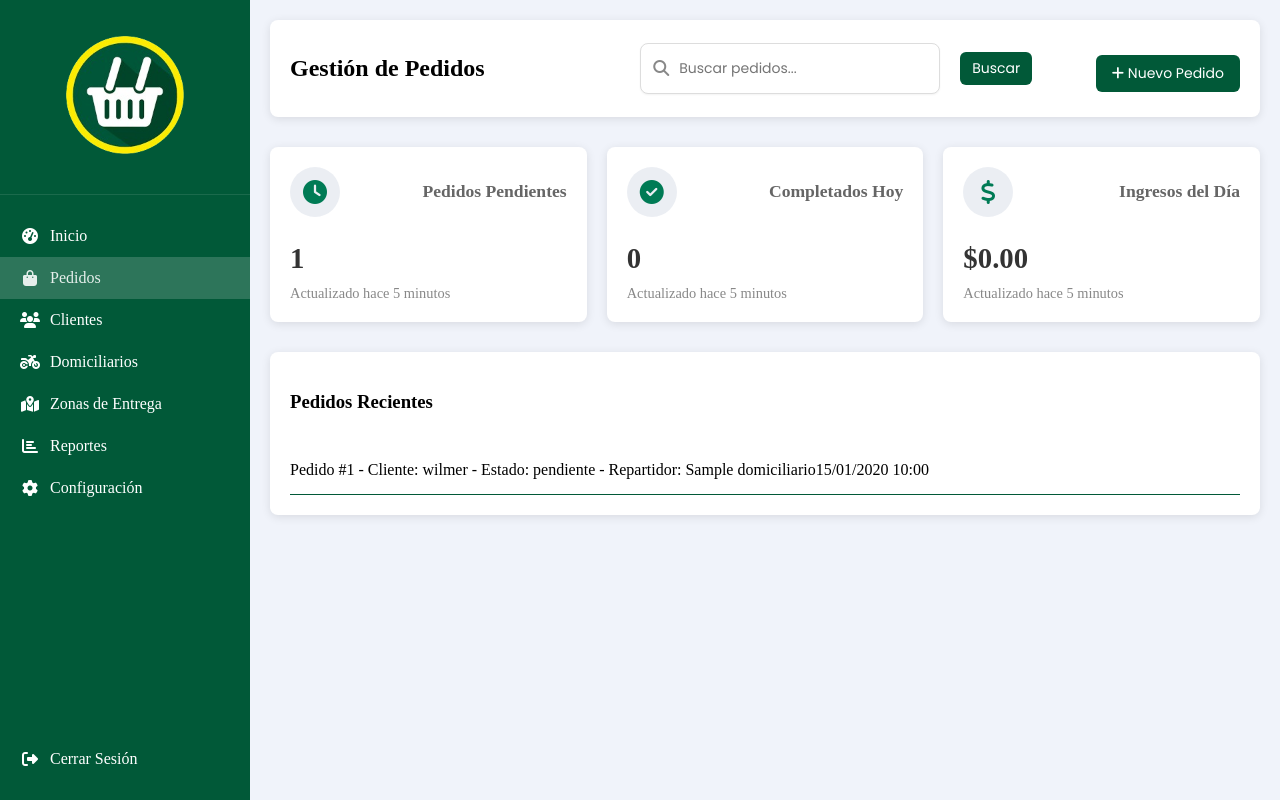
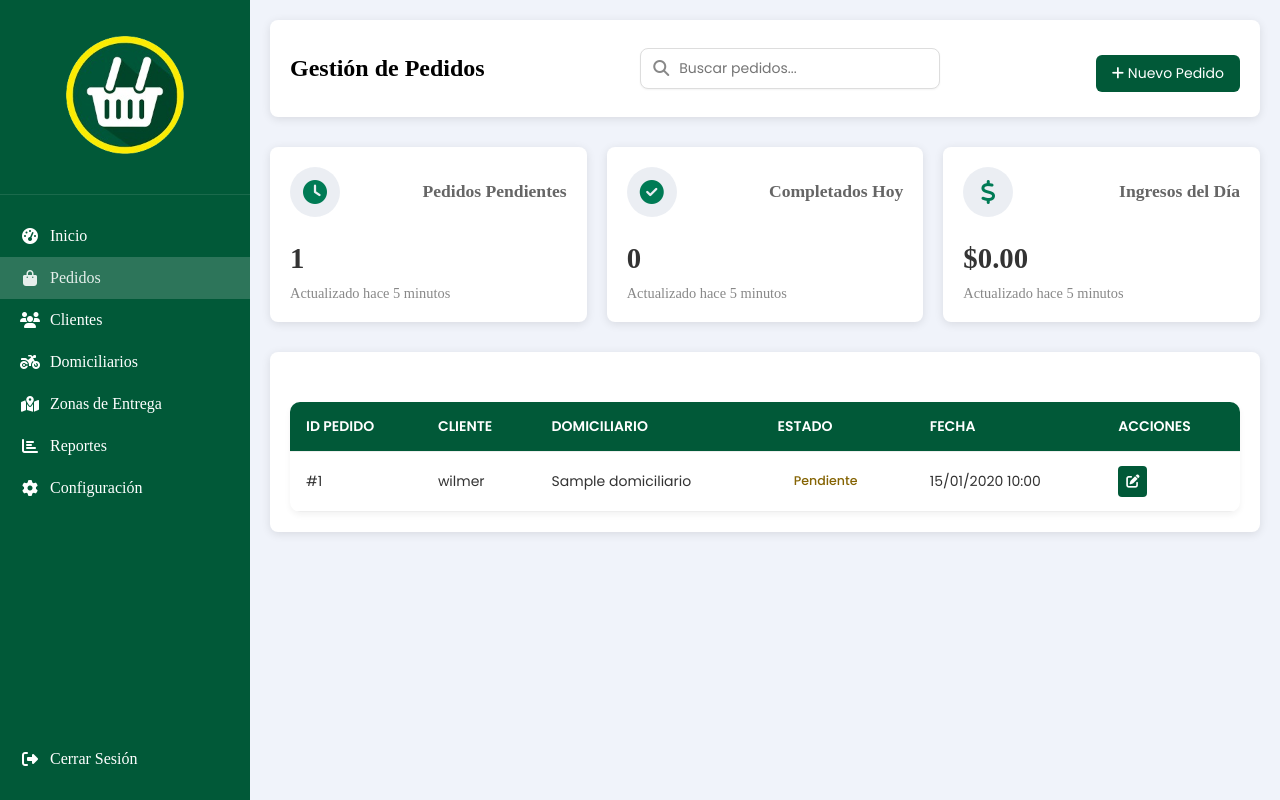
Before and after one commit to santiagoGC-lab/SM_Domicilios, a PHP site: page /pedidos.php in a window 1280 px wide. Run offline with PHP 8.4, Linux system fonts and the light colour scheme; a user stored in the database is signed in; data comes from the database, SQL or seed files in the repository; tables that the repository leaves empty hold one stand-in row (values such as "Sample post").

Commit message:
MEDIO TERMINADO HAY QUE HACER PRUEBAS

```diff
--- a/componentes/cliente.css
+++ b/componentes/cliente.css
@@ -414,7 +414,6 @@
     gap: 5px;
 }
 
-.btn-ver,
 .btn-historial {
     background-color: #6c757d;
     color: white;
@@ -425,14 +424,13 @@
     transition: all var(--transition-speed) var(--transition-timing);
 }
 
-.btn-ver:hover,
 .btn-historial:hover {
     opacity: 0.8;
     transform: translateY(-2px);
 }
 
 .btn-editar {
-    background-color: var(--warning-color);
+    background-color: var(--primary-color);
     color: white;
 }
 
--- a/componentes/pedidos.css
+++ b/componentes/pedidos.css
@@ -10,14 +10,17 @@
 }
 
 ::-webkit-scrollbar-track {
-    background: #f0f3fa; /* color claro del fondo */
+    background: #f0f3fa;
+    /* color claro del fondo */
     border-radius: 10px;
 }
 
 ::-webkit-scrollbar-thumb {
-    background-color: var(--primary-color); /* verde institucional */
+    background-color: var(--primary-color);
+    /* verde institucional */
     border-radius: 10px;
-    border: 2px solid #f0f3fa; /* para espacio alrededor del thumb */
+    border: 2px solid #f0f3fa;
+    /* para espacio alrededor del thumb */
 }
 
 ::-webkit-scrollbar-thumb:hover {
@@ -124,7 +127,7 @@
     padding: 8px 12px;
     border: 1px solid #ddd;
     border-radius: 8px;
-    box-shadow: 0 1px 2px rgba(0,0,0,0.05);
+    box-shadow: 0 1px 2px rgba(0, 0, 0, 0.05);
     max-width: 300px;
     gap: 8px;
 }
@@ -342,68 +345,106 @@
     border-radius: 4px;
 }
 
-/* Estilos específicos para la gestión de pedidos */
 .orders-table {
-    background: #fff;
-    border-radius: 8px;
-    box-shadow: 0 2px 4px rgba(0, 0, 0, 0.1);
-    margin-top: 20px;
-    overflow: hidden;
+    margin-top: 30px;
+    background-color: #fff;
+    border-radius: 10px;
+    box-shadow: 0 3px 6px rgba(0, 0, 0, 0.05);
+    overflow-x: auto;
+    font-family: 'Poppins', sans-serif;
 }
 
 .orders-table table {
     width: 100%;
     border-collapse: collapse;
+    min-width: 700px;
 }
 
 .orders-table th,
 .orders-table td {
-    padding: 12px 15px;
+    padding: 14px 16px;
     text-align: left;
+    font-size: 14px;
+    color: #333;
     border-bottom: 1px solid #eee;
 }
 
 .orders-table th {
-    background-color: #f8f9fa;
+    background-color: var(--primary-color);
+    color: white;
     font-weight: 600;
-    color: #333;
+    text-transform: uppercase;
 }
 
-/* Estados de pedidos */
-.estado-pendiente,
-.estado-en_proceso,
-.estado-en_camino,
-.estado-entregado,
-.estado-cancelado {
-    padding: 6px 12px;
-    border-radius: 15px;
-    font-size: 0.85em;
-    font-weight: 500;
+.orders-table tr:hover {
+    background-color: #f9f9f9;
+    transition: background-color 0.3s ease;
 }
 
+.orders-table td.estado {
+    font-weight: 600;
+    border-radius: 16px;
+    padding: 6px 10px;
+    display: inline-block;
+}
+
+/* Puedes reutilizar estas clases o asegurarte que estén aplicadas dinámicamente */
 .estado-pendiente {
-    background-color: #fff3cd;
+    padding: 5px 10px;
+    border-radius: 15px;
+    font-size: 0.9em;
+    font-weight: 500;
+    background-color: var(--regular-color);
+    color: white;
+    text-transform: capitalize;
+    display: flex;
+    justify-content: center;
+    align-items: center;
+    width: 80%;
+    height: 100%;
     color: #856404;
 }
 
-.estado-en_proceso {
-    background-color: #cce5ff;
-    color: #004085;
-}
-
 .estado-en_camino {
-    background-color: #d4edda;
-    color: #155724;
+    background-color: #d1ecf1;
+    padding: 5px 10px;
+    border-radius: 15px;
+    font-size: 0.9em;
+    font-weight: 500;
+    text-transform: capitalize;
+    display: flex;
+    justify-content: center;
+    align-items: center;
+    width: 80%;
+    height: 100%;
 }
 
 .estado-entregado {
-    background-color: #c3e6cb;
-    color: #155724;
+    background-color: #38bd57;
+    padding: 5px 10px;
+    border-radius: 15px;
+    font-size: 0.9em;
+    font-weight: 500;
+    text-transform: capitalize;
+    display: flex;
+    justify-content: center;
+    align-items: center;
+    width: 80%;
+    height: 100%;
 }
 
 .estado-cancelado {
-    background-color: #f8d7da;
-    color: #721c24;
+    padding: 5px 10px;
+    border-radius: 15px;
+    font-size: 0.9em;
+    font-weight: 500;
+    text-transform: capitalize;
+    display: flex;
+    justify-content: center;
+    align-items: center;
+    width: 80%;
+    height: 100%;
+    background-color: #721c24;
 }
 
 /* Estilos para el formulario de pedidos */
@@ -443,6 +484,19 @@
     align-items: center;
 }
 
+.btn-editar {
+    background-color: var(--primary-color);
+    padding: 8px;
+    border: none;
+    color: white;
+    border-radius: 4px;
+    cursor: pointer;
+}
+
+.btn-editar:hover {
+    background-color: var(--primary-color);
+}
+
 @media (max-width: 768px) {
     .producto-item {
         flex-direction: column;
--- a/servicios/procesar_pedido.php
+++ b/servicios/procesar_pedido.php
@@ -2,7 +2,7 @@
 session_start();
 header('Content-Type: application/json');
 try {
-    $pdo = new PDO("mysql:host=localhost;dbname=sm_domicilios", "root", "tu_contraseña"); // Cambia "tu_contraseña"
+    $pdo = new PDO("mysql:host=localhost;dbname=sm_domicilios", "root", "root"); // Cambia "tu_contraseña"
     $pdo->setAttribute(PDO::ATTR_ERRMODE, PDO::ERRMODE_EXCEPTION);
 
     // Validar datos
@@ -66,4 +66,3 @@ try {
     }
     echo json_encode(['success' => false, 'message' => $e->getMessage()]);
 }
-?>
--- a/vistas/pedidos.php
+++ b/vistas/pedidos.php
@@ -20,7 +20,7 @@ $revenueToday = $pdo->query("SELECT SUM(total) FROM pedidos WHERE estado = 'entr
 
 // Obtener pedidos recientes
 $stmt = $pdo->query("
-    SELECT p.id_pedido, c.nombre AS cliente, d.nombre AS domiciliario, p.estado, p.fecha_pedido
+    SELECT p.id_pedido, c.nombre AS cliente, c.documento, d.nombre AS domiciliario, p.estado, p.fecha_pedido, p.id_cliente, p.id_domiciliario, p.id_zona, p.cantidad_paquetes, p.total
     FROM pedidos p
     LEFT JOIN clientes c ON p.id_cliente = c.id_cliente
     LEFT JOIN domiciliarios d ON p.id_domiciliario = d.id_domiciliario
@@ -37,6 +37,7 @@ $domiciliarios = $pdo->query("SELECT id_domiciliario, nombre FROM domiciliarios
 
 <!DOCTYPE html>
 <html lang="es">
+
 <head>
     <meta charset="UTF-8">
     <meta name="viewport" content="width=device-width, initial-scale=1.0">
@@ -49,6 +50,7 @@ $domiciliarios = $pdo->query("SELECT id_domiciliario, nombre FROM domiciliarios
     <link href="https://fonts.googleapis.com/css2?family=Poppins:wght@300;400;500;600&display=swap" rel="stylesheet">
     <link rel="stylesheet" href="https://cdnjs.cloudflare.com/ajax/libs/font-awesome/6.4.0/css/all.min.css">
 </head>
+
 <body>
     <div class="sidebar" id="sidebar">
         <div class="sidebar-header">
@@ -72,7 +74,6 @@ $domiciliarios = $pdo->query("SELECT id_domiciliario, nombre FROM domiciliarios
             <div class="search-bar">
                 <i class="fas fa-search"></i>
                 <input type="text" placeholder="Buscar pedidos..." id="searchInput">
-                <button class="btn-search" onclick="buscarPedido()">Buscar</button>
             </div>
             <div class="action-buttons">
                 <button class="btn-login" id="btnAddPedido" onclick="abrirModalNuevoPedido()">
@@ -109,26 +110,44 @@ $domiciliarios = $pdo->query("SELECT id_domiciliario, nombre FROM domiciliarios
         </div>
 
         <div class="recent-activity">
-            <div class="activity-header">
-                <h3>Pedidos Recientes</h3>
-            </div>
-            <div class="activity-list">
-                <?php foreach ($recentOrders as $order): ?>
-                    <div class="activity-item">
-                        <span>Pedido #<?php echo $order['id_pedido']; ?> - Cliente: <?php echo htmlspecialchars($order['cliente']); ?> - Estado: <?php echo $order['estado']; ?> - Repartidor: <?php echo htmlspecialchars($order['domiciliario'] ?? 'No asignado'); ?></span>
-                        <span><?php echo date('d/m/Y H:i', strtotime($order['fecha_pedido'])); ?></span>
-                    </div>
+            <div class="orders-table">
+                <table>
+                    <thead>
+                        <tr>
+                            <th>ID Pedido</th>
+                            <th>Cliente</th>
+                            <th>Domiciliario</th>
+                            <th>Estado</th>
+                            <th>Fecha</th>
+                            <th>Acciones</th>
+                        </tr>
+                    </thead>
+                    <tbody>
+                        <?php foreach ($recentOrders as $pedido): ?>
+                            <tr>
+                                <td>#<?php echo $pedido['id_pedido']; ?></td>
+                                <td><?php echo htmlspecialchars($pedido['cliente']); ?></td>
+                                <td><?php echo htmlspecialchars($pedido['domiciliario'] ?? 'No asignado'); ?></td>
+                                <td><span class="estado-<?php echo strtolower($pedido['estado']); ?> estado"><?php echo ucfirst($pedido['estado']); ?></span></td>
+                                <td><?php echo date('d/m/Y H:i', strtotime($pedido['fecha_pedido'])); ?></td>
+                                <td>
+                                    <button class="btn btn-editar" onclick="editarPedido(<?php echo $pedido['id_pedido']; ?>)"><i class="fas fa-edit"></i></button>
+                                </td>
+                            </tr>
                         <?php endforeach; ?>
+                    </tbody>
+                </table>
             </div>
         </div>
     </div>
 
-    <!-- Modal de Nuevo Pedido -->
+    <!-- Modal de Nuevo/Editar Pedido -->
     <div id="modalNuevoPedido" class="modal">
         <div class="modal-content">
             <span class="close">×</span>
-            <h2>Nuevo Pedido</h2>
+            <h2 id="modalTitle">Nuevo Pedido</h2>
             <form id="formNuevoPedido">
+                <input type="hidden" id="id_pedido" name="id_pedido">
                 <div class="form-group">
                     <label for="numeroDocumento">Cédula:</label>
                     <input type="text" id="numeroDocumento" name="numeroDocumento" class="form-control" required>
@@ -177,7 +196,7 @@ $domiciliarios = $pdo->query("SELECT id_domiciliario, nombre FROM domiciliarios
                     <label for="total">Total:</label>
                     <input type="number" id="total" name="total" class="form-control" step="0.01" required>
                 </div>
-                <button type="submit" class="btn-login">Crear Pedido</button>
+                <button type="submit" class="btn-login">Guardar</button>
                 <button type="button" class="btn-login" onclick="cerrarModal('modalNuevoPedido')">Cancelar</button>
             </form>
         </div>
@@ -186,12 +205,51 @@ $domiciliarios = $pdo->query("SELECT id_domiciliario, nombre FROM domiciliarios
     <script>
         function abrirModalNuevoPedido() {
             const modal = document.getElementById('modalNuevoPedido');
+            const modalTitle = document.getElementById('modalTitle');
+            const form = document.getElementById('formNuevoPedido');
+            modalTitle.textContent = 'Nuevo Pedido';
+            form.reset();
+            document.getElementById('id_pedido').value = '';
+            document.getElementById('total').value = '';
             modal.classList.add('active');
-            document.getElementById('formNuevoPedido').reset();
-            document.getElementById('total').value = ''; // Limpiar el campo total
-            // Sincronizar cédula y cliente
+            setupFormListeners();
+        }
+
+        function editarPedido(id) {
+            fetch(`../servicios/obtener_pedido.php?id=${id}`)
+                .then(response => {
+                    if (!response.ok) {
+                        throw new Error(`Error en la solicitud: ${response.status}`);
+                    }
+                    return response.json();
+                })
+                .then(data => {
+                    if (data.error) {
+                        throw new Error(data.error);
+                    }
+                    const modal = document.getElementById('modalNuevoPedido');
+                    const modalTitle = document.getElementById('modalTitle');
+                    modalTitle.textContent = 'Editar Pedido';
+                    document.getElementById('id_pedido').value = data.id_pedido || '';
+                    document.getElementById('numeroDocumento').value = data.documento || '';
+                    document.getElementById('id_cliente').value = data.id_cliente || '';
+                    document.getElementById('id_zona').value = data.id_zona || '';
+                    document.getElementById('id_domiciliario').value = data.id_domiciliario || '';
+                    document.getElementById('estado').value = data.estado || 'pendiente';
+                    document.getElementById('bolsas').value = data.cantidad_paquetes || 1;
+                    document.getElementById('total').value = parseFloat(data.total || 0).toFixed(2);
+                    modal.classList.add('active');
+                    setupFormListeners();
+                })
+                .catch(error => {
+                    alert('Error al cargar el pedido: ' + error.message);
+                });
+        }
+
+        function setupFormListeners() {
             const numeroDocumento = document.getElementById('numeroDocumento');
             const idCliente = document.getElementById('id_cliente');
+            const idZona = document.getElementById('id_zona');
             numeroDocumento.addEventListener('input', () => {
                 const selectedOption = Array.from(idCliente.options).find(opt => opt.dataset.documento === numeroDocumento.value);
                 idCliente.value = selectedOption ? selectedOption.value : '';
@@ -200,8 +258,6 @@ $domiciliarios = $pdo->query("SELECT id_domiciliario, nombre FROM domiciliarios
                 const selectedOption = idCliente.options[idCliente.selectedIndex];
                 numeroDocumento.value = selectedOption.dataset.documento || '';
             });
-            // Actualizar total según la zona seleccionada
-            const idZona = document.getElementById('id_zona');
             idZona.addEventListener('change', () => {
                 const selectedOption = idZona.options[idZona.selectedIndex];
                 const tarifa = selectedOption.dataset.tarifa || 0;
@@ -228,7 +284,9 @@ $domiciliarios = $pdo->query("SELECT id_domiciliario, nombre FROM domiciliarios
             const searchInput = document.getElementById('searchInput').value;
             fetch('../buscar_pedido.php', {
                     method: 'POST',
-                headers: { 'Content-Type': 'application/x-www-form-urlencoded' },
+                    headers: {
+                        'Content-Type': 'application/x-www-form-urlencoded'
+                    },
                     body: 'query=' + encodeURIComponent(searchInput)
                 })
                 .then(response => {
@@ -241,15 +299,19 @@ $domiciliarios = $pdo->query("SELECT id_domiciliario, nombre FROM domiciliarios
                     if (data.error) {
                         throw new Error(data.error);
                     }
-                const activityList = document.querySelector('.activity-list');
-                activityList.innerHTML = '';
+                    const tbody = document.querySelector('.orders-table tbody');
+                    tbody.innerHTML = '';
                     data.forEach(order => {
-                    const item = document.createElement('div');
-                    item.className = 'activity-item';
-                    item.innerHTML = `
-                        <span>Pedido #${order.id_pedido} - Cliente: ${order.cliente} - Estado: ${order.estado} - Repartidor: ${order.domiciliario || 'No asignado'}</span>
-                        <span>${new Date(order.fecha_pedido).toLocaleString('es-ES', { dateStyle: 'short', timeStyle: 'short' })}</span>`;
-                    activityList.appendChild(item);
+                        const tr = document.createElement('tr');
+                        tr.innerHTML = `
+                            <td>#${order.id_pedido}</td>
+                            <td>${order.cliente}</td>
+                            <td>${order.domiciliario || 'No asignado'}</td>
+                            <td><span class="estado-${order.estado.toLowerCase()} estado">${order.estado.charAt(0).toUpperCase() + order.estado.slice(1)}</span></td>
+                            <td>${new Date(order.fecha_pedido).toLocaleString('es-ES', { dateStyle: 'short', timeStyle: 'short' })}</td>
+                            <td><button class="btn btn-editar" onclick="editarPedido(${order.id_pedido})"><i class="fas fa-edit"></i></button></td>
+                        `;
+                        tbody.appendChild(tr);
                     });
                 })
                 .catch(error => {
@@ -261,7 +323,8 @@ $domiciliarios = $pdo->query("SELECT id_domiciliario, nombre FROM domiciliarios
         document.getElementById('formNuevoPedido').onsubmit = function(e) {
             e.preventDefault();
             const formData = new FormData(this);
-            fetch('../procesar_pedido.php', {
+            const url = document.getElementById('id_pedido').value ? '../servicios/actualizar_pedido.php' : '../procesar_pedido.php';
+            fetch(url, {
                     method: 'POST',
                     body: formData
                 })
@@ -273,11 +336,11 @@ $domiciliarios = $pdo->query("SELECT id_domiciliario, nombre FROM domiciliarios
                 })
                 .then(data => {
                     if (data.success) {
-                    alert('Pedido creado exitosamente');
+                        alert(document.getElementById('id_pedido').value ? 'Pedido actualizado exitosamente' : 'Pedido creado exitosamente');
                         cerrarModal('modalNuevoPedido');
                         location.reload();
                     } else {
-                    alert('Error al crear el pedido: ' + data.message);
+                        alert('Error: ' + data.message);
                     }
                 })
                 .catch(error => {
@@ -287,4 +350,5 @@ $domiciliarios = $pdo->query("SELECT id_domiciliario, nombre FROM domiciliarios
         };
     </script>
 </body>
+
 </html>
```
Also changed, not shown: servicios/actualizar_pedido.php (added, +79 -0 lines), servicios/obtener_pedido.php (added, +46 -0 lines), vistas/dashboard.php (+0 -10 lines). Lines whose indentation alone changed are shown as unchanged.
